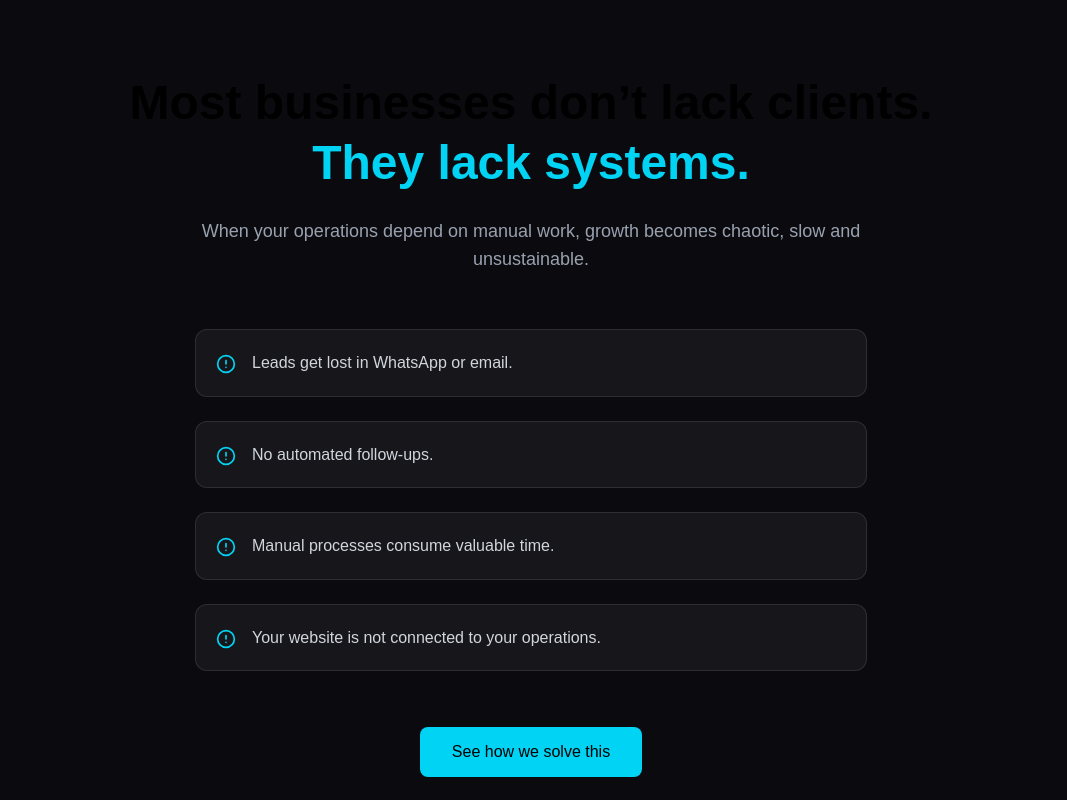
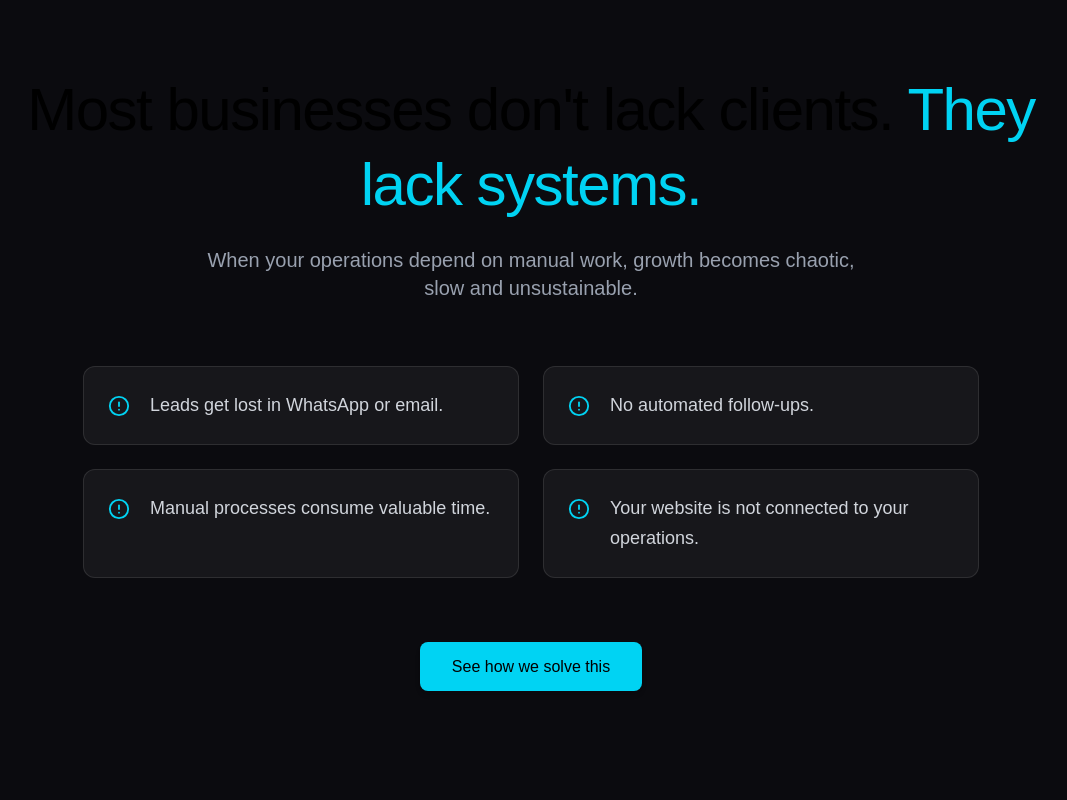
Before and after one commit to julianaherrera1/digital-systems-agency, a Next.js app: page / in a window 1280 px wide. Shown: the part 920-1720 px from the top of the page, without its empty margins (109-1176 px from the left). Built offline with nearby package versions, Linux system fonts and the light colour scheme.

Commit message:
refactor(challenges): improve visual design

```diff
--- a/components/sections/Challenges.tsx
+++ b/components/sections/Challenges.tsx
@@ -1,51 +1,52 @@
-import { div, section } from "framer-motion/client";
-import { AlertCircle, Section } from "lucide-react";
+import { AlertCircle } from "lucide-react";
 
 export default function Challenges() {
-    return(
-        <section id="challenges" className="relative py-28 px-6 border-t border-white/10">
-            <div className="max-w-4xl mx-auto text-center">
+    return (
+        <section id="challenges" className="relative py-28 px-6 overflow-hidden">
+            {/* Background glow - igual que Hero */}
+            <div className="absolute inset-0 -z-10 bg-[radial-gradient(circle_at_center,rgba(34,211,238,0.3), transparent_70%)]" />
 
-                {/* Title */}
-                <h2 className="text-3xl md:text-5xl font-bold leading-tight">
-                    Most businesses don’t lack clients.{" "}
-                    <span className="text-cyan-400">They lack systems.</span>
+            <div className="max-w-5xl mx-auto text-center">
+                {/* Headline - mismo estilo que Hero */}
+                <h2 className="text-4xl md:text-6xl lg:text-6xl font-light leading-tight tracking-tight">
+                    Most businesses don't lack clients.{" "}
+                    <span className="text-cyan-400">
+                        They lack systems.
+                    </span>
                 </h2>
 
-                {/* Subtitle */}
-                <p className="mt-6 text-lg text-gray-400 max-w-2xl mx-auto">
+                {/* Subheadline - mismo estilo que Hero */}
+                <p className="mt-6 text-lg md:text-xl text-gray-400 max-w-2xl mx-auto">
                     When your operations depend on manual work, growth becomes chaotic,
                     slow and unsustainable.
                 </p>
 
-                {/* Challenges List */}
-                  <div className="mt-14 space-y-6 text-left max-w-2xl mx-auto">
+                {/* Challenges Grid - diseño limpio y consistente */}
+                <div className="mt-16 grid grid-cols-1 md:grid-cols-2 gap-6 max-w-4xl mx-auto">
                     {[
                         "Leads get lost in WhatsApp or email.",
                         "No automated follow-ups.",
                         "Manual processes consume valuable time.",
-                    "Your website is not connected to your operations.",
+                        "Your website is not connected to your operations."
                     ].map((item, index) => (
                         <div
                             key={index}
-                    className="flex items-start gap-4 bg-white/5 p-5 rounded-xl border border-white/10"
+                            className="group flex items-start gap-5 p-6 bg-white/5 rounded-xl border border-white/10 hover:border-cyan-400/50 hover:bg-white/[0.07] transition-all duration-300 text-left"
                         >
-                    <AlertCircle className="text-cyan-400 mt-1" size={20} />
-                    <p className="text-gray-300">{item}</p>
+                            <AlertCircle className="text-cyan-400 flex-shrink-0 mt-1" size={22} />
+                            <p className="text-gray-300 text-lg leading-relaxed">{item}</p>
                         </div>
                     ))}
                 </div>
 
-                  {/* CTA */}
-                <div className="mt-14">
-                <button className="px-8 py-3 bg-cyan-400 text-black font-medium rounded-lg hover:scale-105 transition">
+                {/* CTA - exactamente igual que Hero */}
+                <div className="mt-16 flex flex-col sm:flex-row gap-4 justify-center">
+                    {/* Primary - mismo estilo que Hero */}
+                    <button className="px-8 py-3 bg-cyan-400 text-black font-medium rounded-lg shadow-md hover:shadow-cyan-400/30 hover:-translate-y-0.5 transition-all duration-300">
                         See how we solve this
                     </button>
                 </div>
-
-
             </div>
-
         </section>
     );
 }
```
Lines whose indentation alone changed are shown as unchanged.
